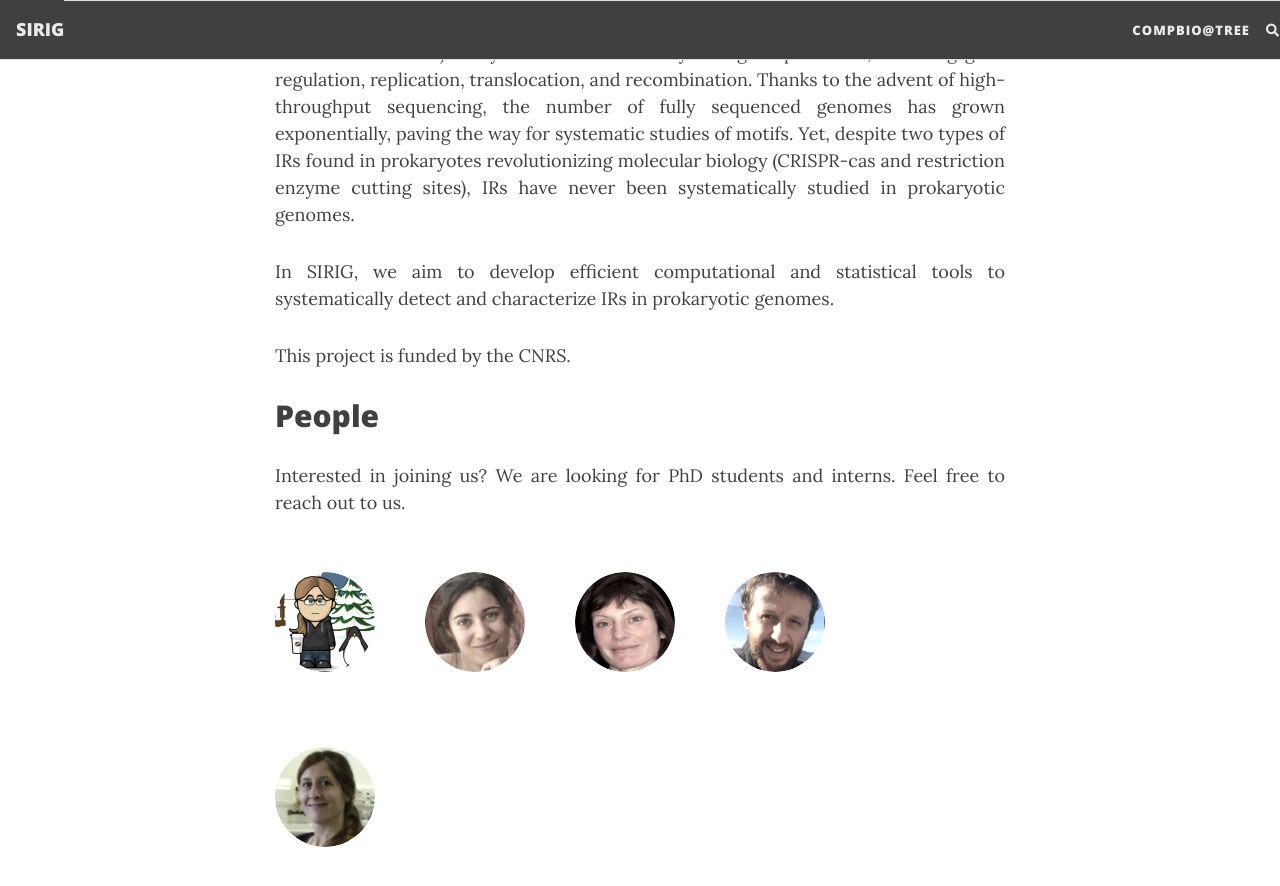
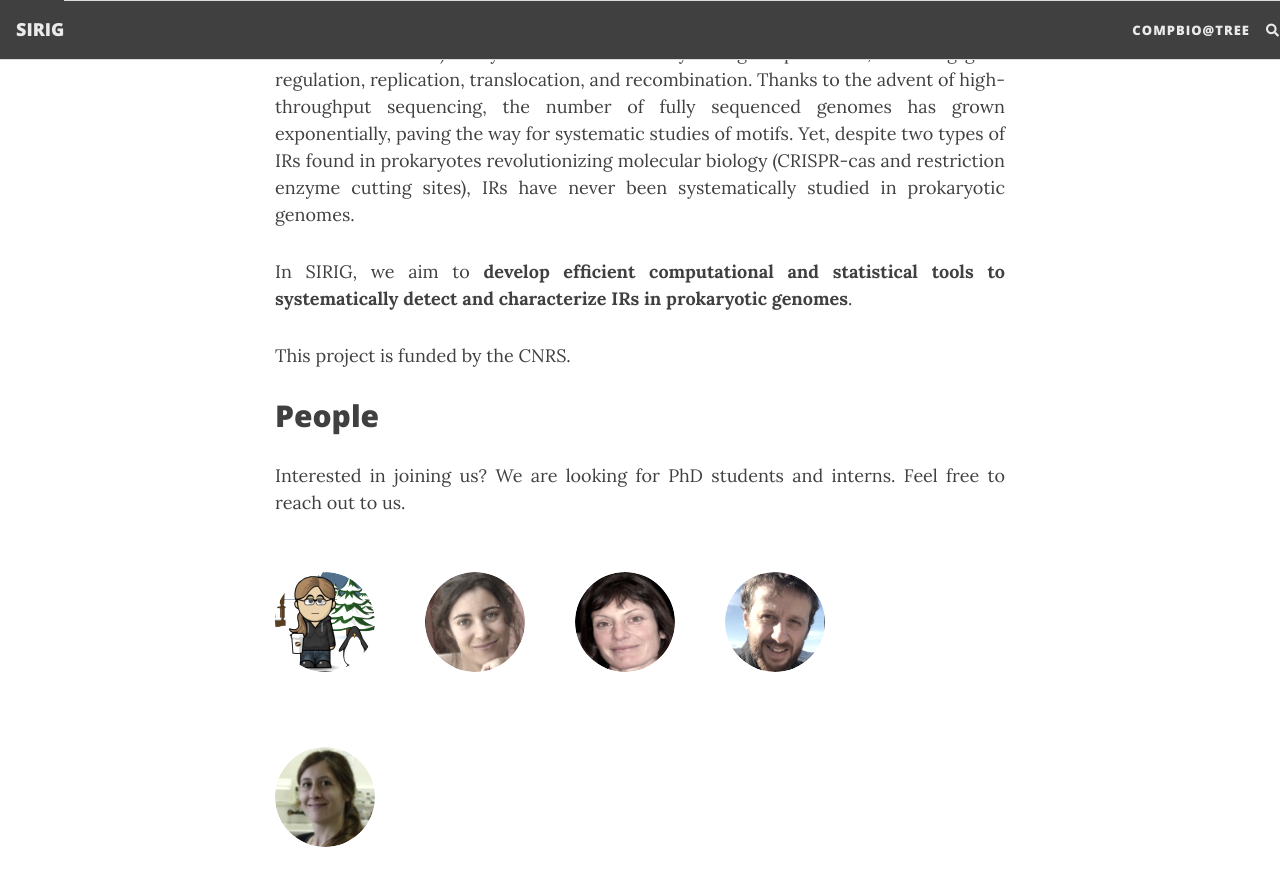
Before and after one commit to TrEE-TIMC/grant-2023-SIRIG, a Jekyll site: the page built from about.md, in a window 1280 px wide and 900 px high, scrolled down 462 px. Shown: the top 886 px of the window. Built offline with Jekyll 4.4.1, drawn with Linux system fonts in a browser that asks for light colours; nearby versions of some CDN libraries; comment, search, counter and statistics services are not loaded.

Commit message:
Small update on main webpage

```diff
--- a/about.md
+++ b/about.md
@@ -21,8 +21,8 @@ studies of motifs. Yet, despite two types of IRs found in prokaryotes
 revolutionizing molecular biology (CRISPR-cas and restriction enzyme cutting
 sites), IRs have never been systematically studied in prokaryotic genomes.
 
-In SIRIG, we aim to develop efficient computational and statistical tools to
-systematically detect and characterize IRs in prokaryotic genomes.
+In SIRIG, we aim to **develop efficient computational and statistical tools to
+systematically detect and characterize IRs in prokaryotic genomes**.
 
 
 This project is funded by the CNRS.
```
